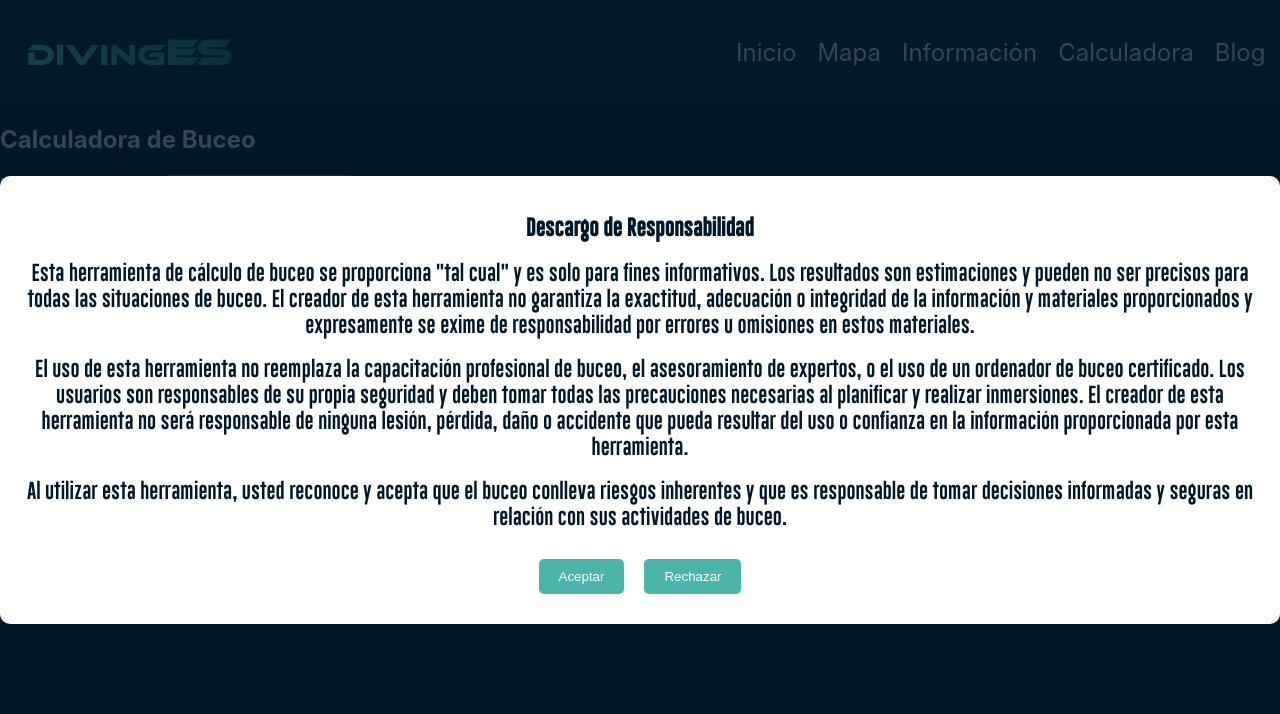
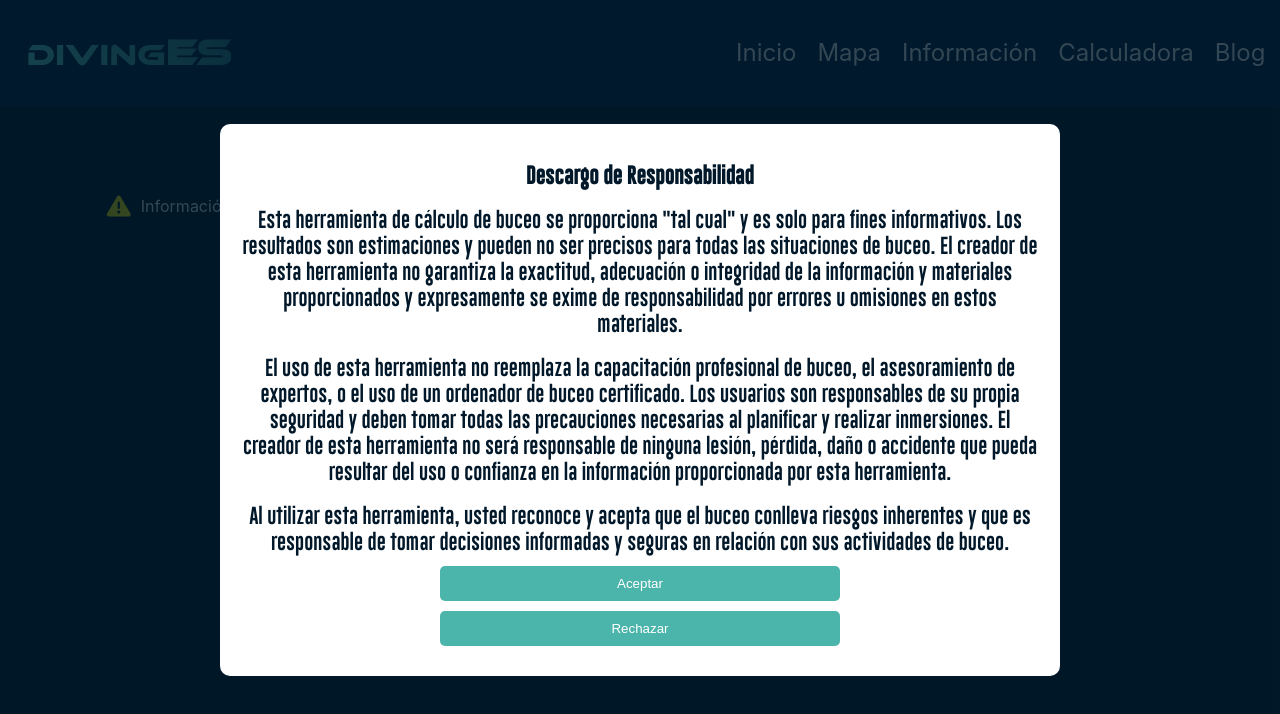
Before and after one commit to Mosorior/Diving-ES, a React (Create React App) app in the folder divinges/: page /calculadora in a window 1280 px wide. Shown: the top 714 px of the page. Built offline with nearby package versions, Linux system fonts and the light colour scheme.

Commit message:
CalculadoraCSS Casi completo

```diff
--- a/divinges/package.json
+++ b/divinges/package.json
@@ -3,6 +3,7 @@
   "version": "0.1.0",
   "private": true,
   "dependencies": {
+    "@fortawesome/fontawesome-free": "^6.5.1",
     "@react-three/drei": "^9.93.0",
     "@react-three/fiber": "^8.15.14",
     "@react-three/xr": "^5.7.1",
--- a/divinges/src/pages/Calculadora.jsx
+++ b/divinges/src/pages/Calculadora.jsx
@@ -1,13 +1,27 @@
 import React, { useState } from 'react';
 import Navbar from '../components/Navigation/Navbar';
+import '@fortawesome/fontawesome-free/css/all.min.css';
 import '../style/Calculadora.css';
 
 const Calculadora = () => {
-    const [profundidad, setProfundidad] = useState(0);
-    const [tiempoFondo, setTiempoFondo] = useState(0);
-    const [presion, setPresion] = useState(0);
-    const [planBuceo, setPlanBuceo] = useState('');
-    const [mostrarDisclaimer, setMostrarDisclaimer] = useState(true); // Estado para controlar la visualización del modal
+    const [profundidad, setProfundidad] = useState('');
+    const [tiempoFondo, setTiempoFondo] = useState('');
+    const [presion, setPresion] = useState('');
+    const [planDeBuceo, setPlanDeBuceo] = useState({
+        tiempoDescenso: '',
+        tiempoFondo: '',
+        tiempoAscenso: '',
+        requiereDescompresion: false,
+        tiempoDescompresion: '',
+        profundidadDescompresion: '',
+    });
+    const [mostrarDisclaimer, setMostrarDisclaimer] = useState(true);
+    const [mostrarInfoImportante, setMostrarInfoImportante] = useState(false);
+
+
+    const toggleMostrarInfo = () => {
+        setMostrarInfoImportante(!mostrarInfoImportante);
+    };
 
     const calcularTiempoParadaDescompresion = (profundidad, tiempoFondo) => {
         const tablaND = {
@@ -27,34 +41,32 @@ const Calculadora = () => {
     };
 
     const calcularPresionYBuceo = () => {
-        if (profundidad > 45 || tiempoFondo > 200 || profundidad < 12) {
-            setPlanBuceo('Los valores ingresados no son realistas. Por favor, ajusta la profundidad y/o el tiempo en el fondo.');
+        if (profundidad > 45 || tiempoFondo > 200) {
+            setPlanDeBuceo(prevState => ({ ...prevState, mensaje: 'Los valores ingresados no son realistas. Por favor, ajusta la profundidad y/o el tiempo en el fondo.' }));
             return;
         }
 
-        // Cálculo del tiempo de descenso y ascenso
         const velocidadDescenso = 18;
         const velocidadAscenso = 9;
         const tiempoDescenso = profundidad / velocidadDescenso;
         const tiempoAscenso = profundidad / velocidadAscenso;
 
-        // Cálculo de la presión
         const rho = 1025;
         const g = 9.81;
         const Patm = 1;
         const P = Patm + (rho * g * profundidad) / 101325;
         setPresion(P.toFixed(2));
 
-        // Cálculo de la parada de descompresión
         const { requiereDescompresion, tiempoDescompresion, profundidadDescompresion } = calcularTiempoParadaDescompresion(profundidad, tiempoFondo);
 
-        // Plan de buceo
-        setPlanBuceo(`
-            Tiempo de descenso: ${tiempoDescenso.toFixed(2)} minutos
-            Tiempo en el fondo: ${tiempoFondo.toFixed(2)} minutos
-            Tiempo de ascenso: ${tiempoAscenso.toFixed(2)} minutos
-            ${requiereDescompresion ? `Tiempo de parada de descompresión: ${tiempoDescompresion.toFixed(2)} minutos a una profundidad de ${profundidadDescompresion} metros` : 'No se requiere parada de descompresión.'}
-        `);
+        setPlanDeBuceo({
+            tiempoDescenso: convertirTiempo(tiempoDescenso),
+            tiempoFondo: convertirTiempo(tiempoFondo),
+            tiempoAscenso: convertirTiempo(tiempoAscenso),
+            requiereDescompresion: requiereDescompresion,
+            tiempoDescompresion: convertirTiempo(tiempoDescompresion),
+            profundidadDescompresion: profundidadDescompresion,
+        });
     };
 
     const aceptarDisclaimer = () => {
@@ -62,13 +74,46 @@ const Calculadora = () => {
     };
 
     const rechazarDisclaimer = () => {
-        window.location.href = '/'; // Redirige a la página de inicio
+        window.location.href = '/home';
     };
+
+    const convertirTiempo = (tiempoDecimal) => {
+        const minutos = Math.floor(tiempoDecimal);
+        const segundos = Math.round((tiempoDecimal - minutos) * 60);
+        return `${minutos}min${segundos !== 0 ? ` ${segundos}s` : ''}`;
+      };
+
 
     return (
         <div>
             <Navbar />
+            <div className="calculadora-container">
                 <h2>Calculadora de Buceo</h2>
+                <div className='info-important' onClick={() => setMostrarInfoImportante(true)} style={{ cursor: 'pointer', display: 'flex', alignItems: 'center' }}>
+                    <i className="fas fa-exclamation-triangle icono-advertencia"></i>
+                    <span>Información Importante</span>
+                </div>
+                {mostrarInfoImportante && (
+                    <div className="modal">
+                        <div className="modal-content">
+                            <h3>Información Importante</h3>
+                            <p>Los cálculos proporcionados por esta herramienta son aproximados y se basan en los siguientes valores y suposiciones:</p>
+                            <div className="info-grid">
+                                <div>
+                                    <p>Velocidad de descenso: 18 metros por minuto.</p>
+                                    <p>Velocidad de ascenso: 9 metros por minuto.</p>
+                                    <p>Tabla de No Descompresión (ND) para calcular la necesidad de paradas de descompresión.</p>
+                                </div>
+                                <div>
+                                    <p>Tiempo de parada de descompresión estimado: 5 minutos a una profundidad de 5 metros (cuando se requiere).</p>
+                                    <p>Los cálculos de presión asumen una densidad del agua de mar de 1025 kg/m³ y una aceleración debido a la gravedad de 9.81 m/s².</p>
+                                </div>
+                            </div>
+                            <p>Además, se recomienda planificar el consumo de aire/gas de manera conservadora y llevar siempre una reserva adicional de aire/gas más allá del cálculo realizado.</p>
+                            <button onClick={() => setMostrarInfoImportante(false)}>Cerrar</button>
+                        </div>
+                    </div>
+                )}
 
                 {mostrarDisclaimer && (
                     <div className="modal">
@@ -77,6 +122,7 @@ const Calculadora = () => {
                     <p>Esta herramienta de cálculo de buceo se proporciona "tal cual" y es solo para fines informativos. Los resultados son estimaciones y pueden no ser precisos para todas las situaciones de buceo. El creador de esta herramienta no garantiza la exactitud, adecuación o integridad de la información y materiales proporcionados y expresamente se exime de responsabilidad por errores u omisiones en estos materiales.</p>
                 <p>El uso de esta herramienta no reemplaza la capacitación profesional de buceo, el asesoramiento de expertos, o el uso de un ordenador de buceo certificado. Los usuarios son responsables de su propia seguridad y deben tomar todas las precauciones necesarias al planificar y realizar inmersiones. El creador de esta herramienta no será responsable de ninguna lesión, pérdida, daño o accidente que pueda resultar del uso o confianza en la información proporcionada por esta herramienta.</p>
                 <p>Al utilizar esta herramienta, usted reconoce y acepta que el buceo conlleva riesgos inherentes y que es responsable de tomar decisiones informadas y seguras en relación con sus actividades de buceo.</p>
+
                             <button onClick={aceptarDisclaimer}>Aceptar</button>
                             <button onClick={rechazarDisclaimer}>Rechazar</button>
                         </div>
@@ -84,40 +130,26 @@ const Calculadora = () => {
                 )}
                 <div>
                     <label htmlFor="profundidad">Profundidad (metros):</label>
-                <input
-                    type="number"
-                    id="profundidad"
-                    value={profundidad}
-                    onChange={(e) => setProfundidad(Number(e.target.value))}
-                    placeholder="Ej. 30"
-                />
+                    <input type="number" id="profundidad" value={profundidad} onChange={(e) => setProfundidad(Number(e.target.value))} placeholder="Ej. 30"/>
                 </div>
                 <div>
                     <label htmlFor="tiempoFondo">Tiempo en el fondo (minutos):</label>
-                <input
-                    type="number"
-                    id="tiempoFondo"
-                    value={tiempoFondo}
-                    onChange={(e) => setTiempoFondo(Number(e.target.value))}
-                    placeholder="Ej. 20"
-                />
+                    <input type="number" id="tiempoFondo" value={tiempoFondo} onChange={(e) => setTiempoFondo(Number(e.target.value))} placeholder="Ej. 20"/>
                 </div>
                 <button onClick={calcularPresionYBuceo}>Calcular Planificación</button>
-            {presion && <p>Presión Requerida: {presion} atm</p>}
-            {planBuceo && <div><h3>Plan de Buceo:</h3><p>{planBuceo}</p></div>}
-
-            <div className="info-seccion">
-                <h3>Información Importante</h3>
-                <p>Los cálculos proporcionados por esta herramienta son aproximados y se basan en los siguientes valores y suposiciones:</p>
-                <ul>
-                    <li>Velocidad de descenso: 18 metros por minuto.</li>
-                    <li>Velocidad de ascenso: 9 metros por minuto.</li>
-                    <li>Tabla de No Descompresión (ND) para calcular la necesidad de paradas de descompresión.</li>
-                    <li>Tiempo de parada de descompresión estimado: 5 minutos a una profundidad de 5 metros (cuando se requiere).</li>
-                    <li>Los cálculos de presión asumen una densidad del agua de mar de 1025 kg/m³ y una aceleración debido a la gravedad de 9.81 m/s².</li>
-                </ul>
-                 <p>Además, se recomienda planificar el consumo de aire/gas de manera conservadora y llevar siempre una reserva adicional de aire/gas más allá del cálculo realizado. Las condiciones bajo el agua pueden cambiar y es posible que se consuma más aire de lo previsto. Siempre es mejor tener una cantidad de gas en reserva para emergencias.</p>
-                <p>Es importante recordar que estos cálculos no deben usarse para la planificación real de inmersiones. Siempre consulte a un profesional y utilice un ordenador de buceo para la planificación detallada de sus inmersiones.</p>
+                {presion && <p>Presión Requerida: <b>{presion} atm</b></p>}
+                {planDeBuceo.tiempoDescenso && (
+                    <div className='resultados'>
+                        <h3>Plan de Buceo:</h3>
+                        <p>Tiempo de descenso: {planDeBuceo.tiempoDescenso}</p>
+                        <p>Tiempo en el fondo: {planDeBuceo.tiempoFondo}</p>
+                        <p>Tiempo de ascenso: {planDeBuceo.tiempoAscenso}</p>
+                        {planDeBuceo.requiereDescompresion && (
+                            <p>Tiempo de parada de descompresión: {planDeBuceo.tiempoDescompresion} a una profundidad de {planDeBuceo.profundidadDescompresion} metros</p>
+                        )}
+                        {!planDeBuceo.requiereDescompresion && <p>No se requiere parada de descompresión.</p>}
+                    </div>
+                )}
             </div>
         </div>
     );
--- a/divinges/src/style/Calculadora.css
+++ b/divinges/src/style/Calculadora.css
@@ -10,6 +10,11 @@
   font-family: 'Gobold';
   src: url('../assets/fonts/Gobold.otf') format('opentype');
 }
+
+.sc-dmyCSP.eHfUal.initial {
+  z-index: -1; /* Envía el div al fondo */
+}
+
 
 .modal {
   position: fixed;
@@ -25,6 +30,8 @@
 }
 
 .modal-content {
+  width: 90%;
+  max-width: 800px;
   background-color: #fff;
   padding: 20px;
   border-radius: 10px;
@@ -39,6 +46,7 @@
 .modal-content p {
   font-family: 'Gobold';
   font-size: 18px;
+  margin-bottom: 10px;
 }
 
 .modal-content button {
@@ -60,9 +68,16 @@
   text-align: center;
 }
 
+.info-important {
+  margin-left: 7%;
+}
+
+
 .calculadora-container input[type="number"] {
+  width: 50%;
   padding: 10px;
-    margin: 10px 0;
+  margin: 10px auto; /* Centrado */
+  display: block;
   border-radius: 5px;
   border: 1px solid #69ecdf;
 }
@@ -74,15 +89,65 @@
   border: none;
   border-radius: 5px;
   cursor: pointer;
+  margin: 10px auto; /* Centrado */
+  display: block; /* Asegura que se muestre en su propia línea */
+  width: 50%; /* Ancho uniforme */
 }
 
 .calculadora-container button:hover {
   background-color: #31828b;
 }
 
-  .calculadora-container .resultados {
+.info-importante, .resultados {
+  text-align: left; /* Justificación a la izquierda */
   margin-top: 20px;
-    font-family: 'Gobold';
 }
 
-  /* ... Otros estilos específicos de la página de la calculadora ... */
+
+/* Oculta el contenido detallado de la información importante hasta que se haga clic */
+.info-importante {
+  display: flex;
+  align-items: center;
+  cursor: pointer;
+  text-align: left; /* Asegura que el texto se alinee a la izquierda adecuadamente */
+  margin-left: 7%;
+  margin-top: 20px;
+}
+.icono-advertencia {
+  font-size: 24px; /* Tamaño del icono */
+  margin-right: 10px; /* Espaciado a la derecha del icono */
+  color: yellow; /* Color del icono */
+}
+
+.info-importante div + div {
+  display: none;
+}
+
+.info-importante.active div + div {
+  display: block; /* Muestra el contenido cuando se hace clic */
+}
+
+.resultados {
+  width: 90%;
+  max-width: 600px;
+  margin: 20px auto;
+  text-align: left;
+}
+
+
+.resultados p {
+  margin-bottom: 5px; /* Espaciado entre elementos del plan de buceo */
+}
+
+
+.modal-content .info-grid {
+  display: grid;
+  grid-template-columns: repeat(1, 1fr); /* Por defecto, una columna */
+  gap: 20px; /* Espacio entre columnas/filas */
+}
+
+@media (min-width: 768px) { /* Para dispositivos más grandes */
+  .modal-content .info-grid {
+      grid-template-columns: repeat(2, 1fr); /* Dos columnas en pantallas grandes */
+  }
+}
```
Also changed, not shown: 1 other file (tests, documents, lock files or other folders). Lines whose indentation alone changed are shown as unchanged.
